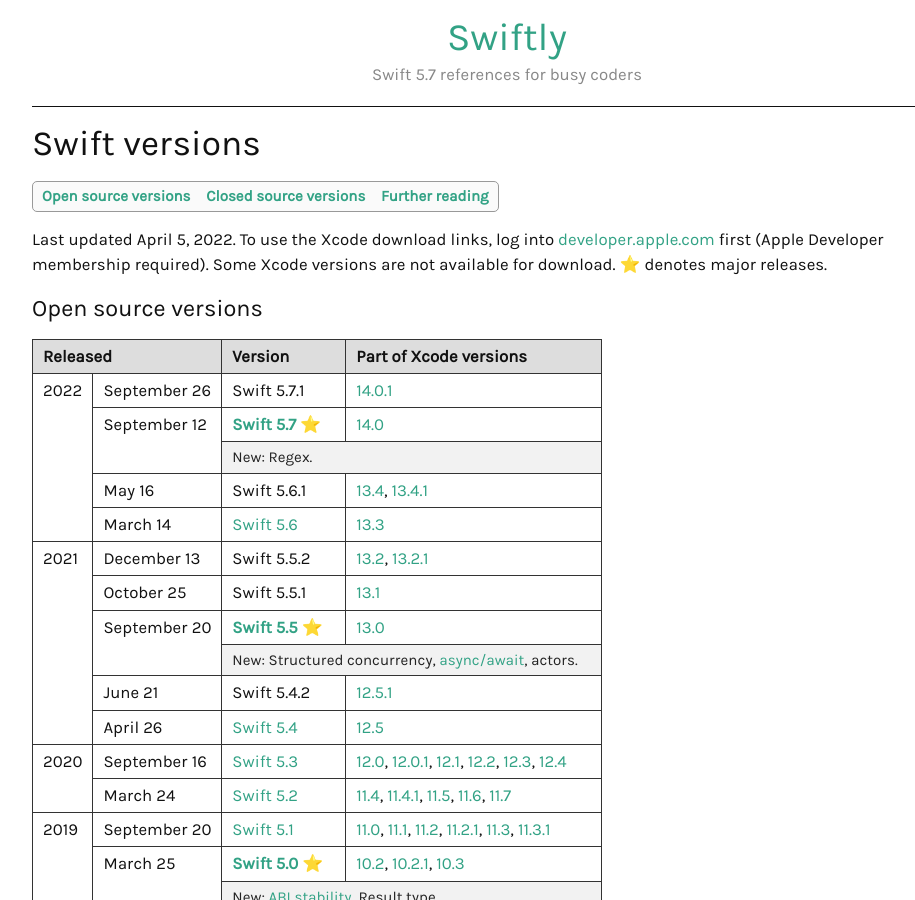
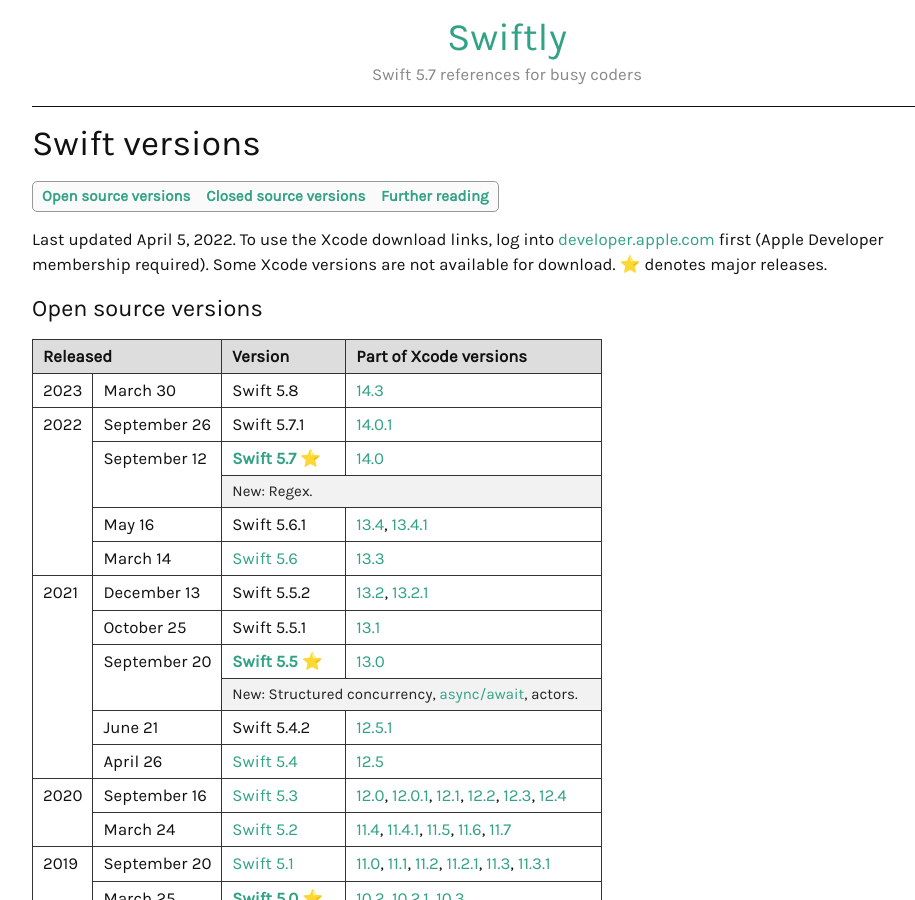
Before and after one commit to ebelinski/swiftly, a Jekyll site: the page built from _subpages/swift-versions.md, in a window 1280 px wide and 900 px high. Shown: the whole window, without its empty margins (133-1048 px from the left). Built offline with Jekyll 4.4.1, drawn with Linux system fonts in a browser that asks for light colours.

Commit message:
Swift 5.8 version added

```diff
--- a/_subpages/swift-versions.md
+++ b/_subpages/swift-versions.md
@@ -21,6 +21,14 @@ Last updated April 5, 2022. To use the Xcode download links, log into [developer
     <th colspan="2">Released</th>
     <th>Version</th>
     <th>Part of Xcode versions</th>
+  </tr>
+  <tr>
+    <td>2023</td>
+    <td>March 30</td>
+    <td class="nowrap">Swift 5.8</td>
+    <td>
+      <a href="https://developer.apple.com/services-account/download?path=/Developer_Tools/Xcode_14.3/Xcode_14.3.xip">14.3</a>
+    </td>
   </tr>
   <tr>
     <td rowspan="5">2022</td>
```
